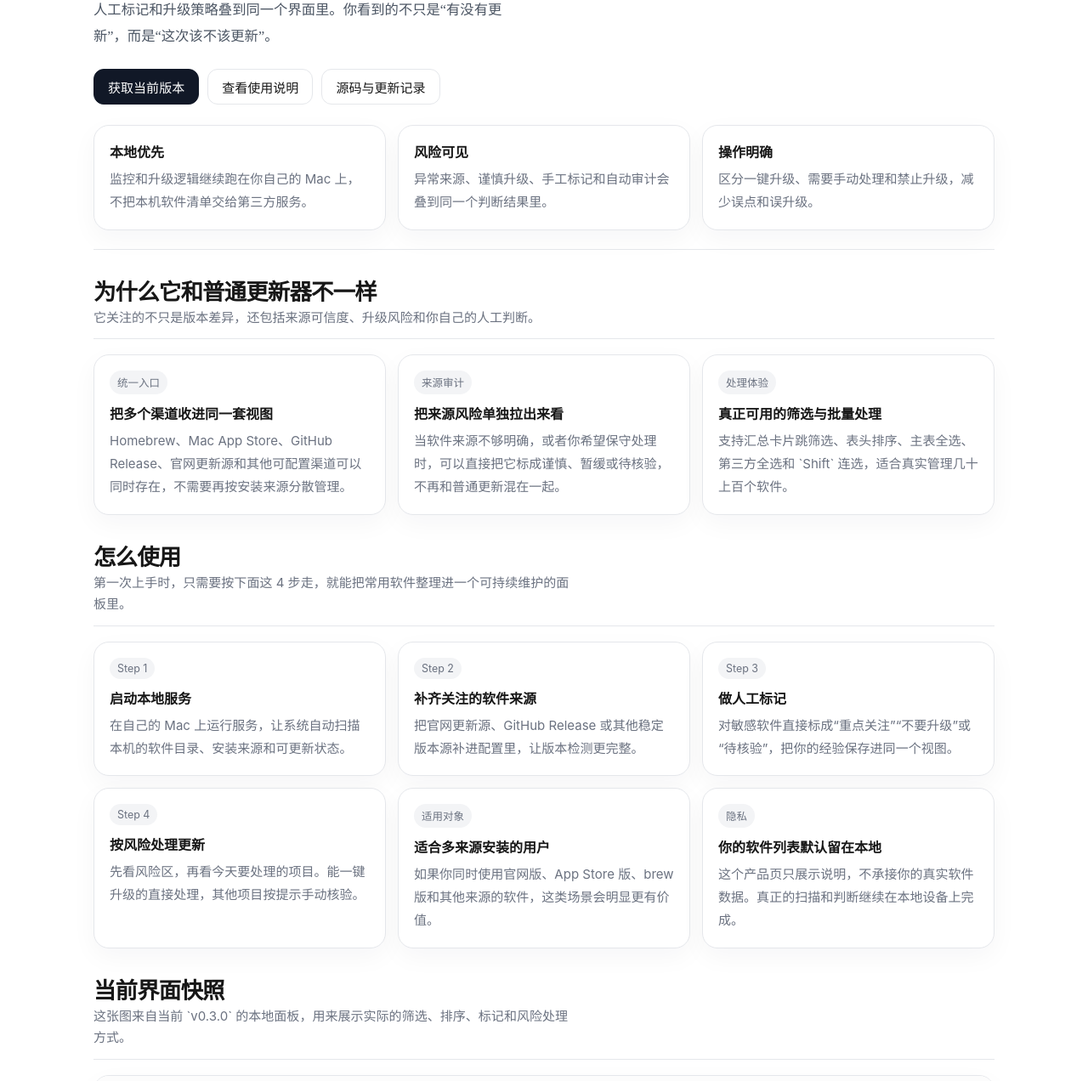
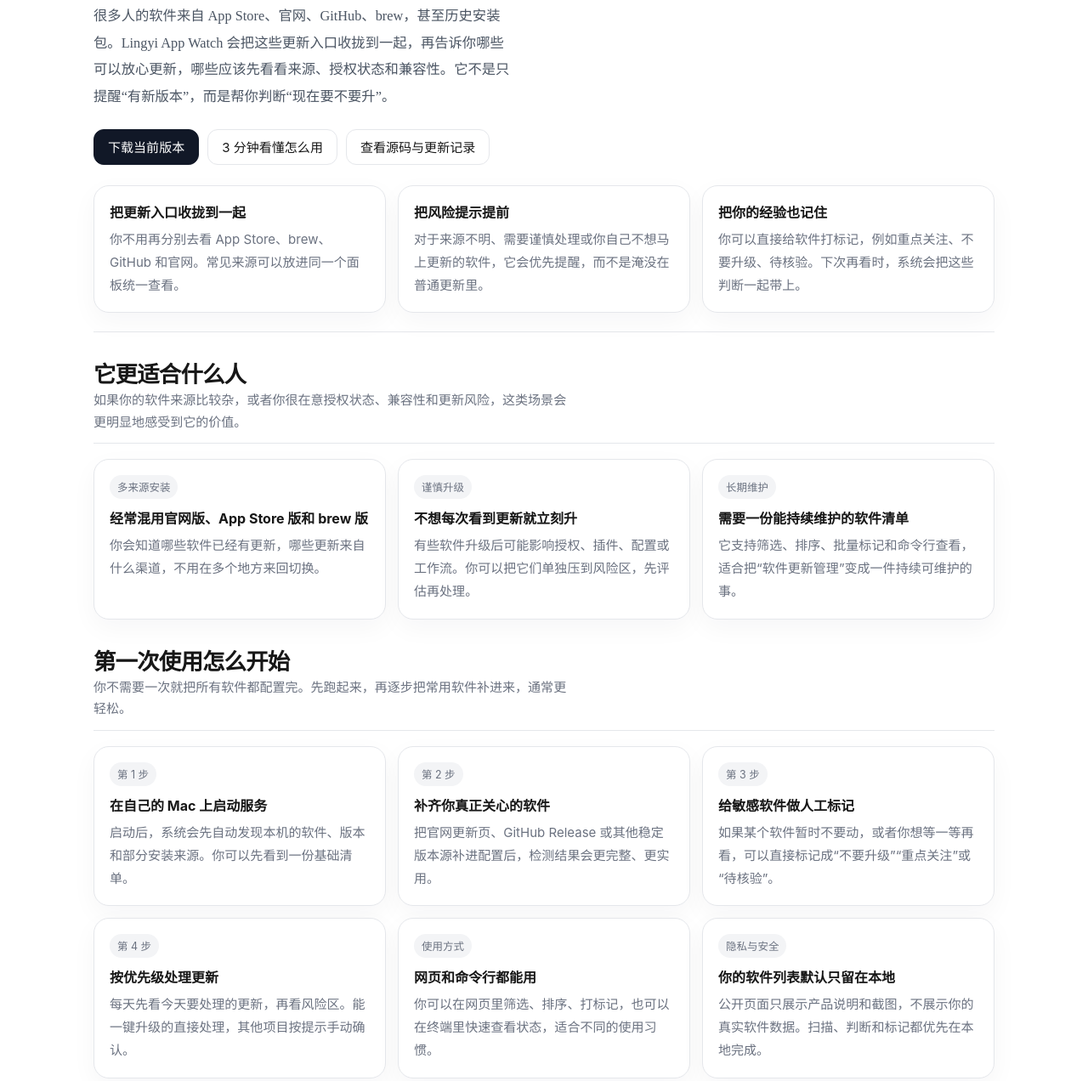
Before and after one commit to Jascenn/local-software-update-monitor, a website: page site/index.html in a window 1280 px wide. Shown: the part 507-1779 px from the top of the page at 85% size. Drawn offline with Linux system fonts and the light colour scheme; a small style sheet from the web is missing.

Commit message:
feat(site): rewrite homepage copy for end users

```diff
--- a/site/index.html
+++ b/site/index.html
@@ -3,7 +3,7 @@
 <head>
 	<meta charset="utf-8" />
 	<meta name="viewport" content="width=device-width, initial-scale=1" />
-	<meta name="description" content="Lingyi App Watch 是一个本地优先的 macOS 软件更新与第三方来源风险看板。" />
+	<meta name="description" content="Lingyi App Watch 帮你统一查看 Mac 软件更新、来源可信度和升级建议，让更新这件事更稳一点。" />
 	<title>Lingyi App Watch</title>
 	<link rel="stylesheet" href="https://cdn.jsdelivr.net/npm/lxgw-wenkai-webfont@1.1.0/style.css" />
 	<style>
@@ -373,39 +373,39 @@
 		<div class="nav-inner">
 			<a class="brand" href="/">LingYi</a>
 			<div class="nav-links">
-				<a href="#overview">Overview</a>
-				<a href="#guide">Guide</a>
-				<a href="#snapshot">Snapshot</a>
-				<a href="https://github.com/Jascenn/local-software-update-monitor/releases/tag/v0.3.0" target="_blank" rel="noreferrer">Release</a>
+				<a href="#overview">产品亮点</a>
+				<a href="#guide">使用方式</a>
+				<a href="#snapshot">界面预览</a>
+				<a href="https://github.com/Jascenn/local-software-update-monitor/releases/tag/v0.3.0" target="_blank" rel="noreferrer">下载</a>
 				<a href="https://github.com/Jascenn/local-software-update-monitor" target="_blank" rel="noreferrer">GitHub</a>
 			</div>
 		</div>
 	</nav>
 
 	<main>
-		<div class="notice">这是 `Lingyi App Watch` 的产品介绍与使用说明页。这里不会展示你的本地软件列表，也不会暴露你的个人设备数据。</div>
+		<div class="notice">这是 `Lingyi App Watch` 的介绍页和上手说明。这里展示的是公开示意内容，不会读取你的真实软件列表，也不会暴露你的个人设备数据。</div>
 
 		<section class="hero" id="overview">
-			<div class="kicker">Local-first · macOS · v0.3.0</div>
-			<h1>更新提醒，终于能和来源风险放在一张表里。</h1>
-			<p class="hero-copy">Lingyi App Watch 是一个本地优先的 macOS 软件更新与来源风险面板。它把不同安装渠道的版本信息统一整理出来，再把来源可信度、人工标记和升级策略叠到同一个界面里。你看到的不只是“有没有更新”，而是“这次该不该更新”。</p>
+			<div class="kicker">macOS 软件更新助手 · 本地运行 · v0.3.0</div>
+			<h1>帮你把 Mac 上的软件更新，整理成一张真正能做决定的清单。</h1>
+			<p class="hero-copy">很多人的软件来自 App Store、官网、GitHub、brew，甚至历史安装包。Lingyi App Watch 会把这些更新入口收拢到一起，再告诉你哪些可以放心更新，哪些应该先看看来源、授权状态和兼容性。它不是只提醒“有新版本”，而是帮你判断“现在要不要升”。</p>
 			<div class="actions">
-				<a class="button primary" href="https://github.com/Jascenn/local-software-update-monitor/releases/tag/v0.3.0" target="_blank" rel="noreferrer">获取当前版本</a>
-				<a class="button" href="#guide">查看使用说明</a>
-				<a class="button" href="https://github.com/Jascenn/local-software-update-monitor" target="_blank" rel="noreferrer">源码与更新记录</a>
+				<a class="button primary" href="https://github.com/Jascenn/local-software-update-monitor/releases/tag/v0.3.0" target="_blank" rel="noreferrer">下载当前版本</a>
+				<a class="button" href="#guide">3 分钟看懂怎么用</a>
+				<a class="button" href="https://github.com/Jascenn/local-software-update-monitor" target="_blank" rel="noreferrer">查看源码与更新记录</a>
 			</div>
 			<div class="meta-grid">
 				<div class="meta-card">
-					<strong>本地优先</strong>
-					<p>监控和升级逻辑继续跑在你自己的 Mac 上，不把本机软件清单交给第三方服务。</p>
+					<strong>把更新入口收拢到一起</strong>
+					<p>你不用再分别去看 App Store、brew、GitHub 和官网。常见来源可以放进同一个面板统一查看。</p>
 				</div>
 				<div class="meta-card">
-					<strong>风险可见</strong>
-					<p>异常来源、谨慎升级、手工标记和自动审计会叠到同一个判断结果里。</p>
+					<strong>把风险提示提前</strong>
+					<p>对于来源不明、需要谨慎处理或你自己不想马上更新的软件，它会优先提醒，而不是淹没在普通更新里。</p>
 				</div>
 				<div class="meta-card">
-					<strong>操作明确</strong>
-					<p>区分一键升级、需要手动处理和禁止升级，减少误点和误升级。</p>
+					<strong>把你的经验也记住</strong>
+					<p>你可以直接给软件打标记，例如重点关注、不要升级、待核验。下次再看时，系统会把这些判断一起带上。</p>
 				</div>
 			</div>
 		</section>
@@ -413,25 +413,25 @@
 		<section class="section">
 			<div class="section-head">
 				<div>
-					<h2>为什么它和普通更新器不一样</h2>
-					<p>它关注的不只是版本差异，还包括来源可信度、升级风险和你自己的人工判断。</p>
+					<h2>它更适合什么人</h2>
+					<p>如果你的软件来源比较杂，或者你很在意授权状态、兼容性和更新风险，这类场景会更明显地感受到它的价值。</p>
 				</div>
 			</div>
 			<div class="feature-grid">
 				<article class="feature-card">
-					<span class="tag">统一入口</span>
-					<strong>把多个渠道收进同一套视图</strong>
-					<p>Homebrew、Mac App Store、GitHub Release、官网更新源和其他可配置渠道可以同时存在，不需要再按安装来源分散管理。</p>
+					<span class="tag">多来源安装</span>
+					<strong>经常混用官网版、App Store 版和 brew 版</strong>
+					<p>你会知道哪些软件已经有更新，哪些更新来自什么渠道，不用在多个地方来回切换。</p>
 				</article>
 				<article class="feature-card">
-					<span class="tag">来源审计</span>
-					<strong>把来源风险单独拉出来看</strong>
-					<p>当软件来源不够明确，或者你希望保守处理时，可以直接把它标成谨慎、暂缓或待核验，不再和普通更新混在一起。</p>
+					<span class="tag">谨慎升级</span>
+					<strong>不想每次看到更新就立刻升</strong>
+					<p>有些软件升级后可能影响授权、插件、配置或工作流。你可以把它们单独压到风险区，先评估再处理。</p>
 				</article>
 				<article class="feature-card">
-					<span class="tag">处理体验</span>
-					<strong>真正可用的筛选与批量处理</strong>
-					<p>支持汇总卡片跳筛选、表头排序、主表全选、第三方全选和 `Shift` 连选，适合真实管理几十上百个软件。</p>
+					<span class="tag">长期维护</span>
+					<strong>需要一份能持续维护的软件清单</strong>
+					<p>它支持筛选、排序、批量标记和命令行查看，适合把“软件更新管理”变成一件持续可维护的事。</p>
 				</article>
 			</div>
 		</section>
@@ -439,40 +439,40 @@
 		<section class="section" id="guide">
 			<div class="section-head">
 				<div>
-					<h2>怎么使用</h2>
-					<p>第一次上手时，只需要按下面这 4 步走，就能把常用软件整理进一个可持续维护的面板里。</p>
+					<h2>第一次使用怎么开始</h2>
+					<p>你不需要一次就把所有软件都配置完。先跑起来，再逐步把常用软件补进来，通常更轻松。</p>
 				</div>
 			</div>
 			<div class="feature-grid">
 				<article class="feature-card">
-					<span class="tag">Step 1</span>
-					<strong>启动本地服务</strong>
-					<p>在自己的 Mac 上运行服务，让系统自动扫描本机的软件目录、安装来源和可更新状态。</p>
+					<span class="tag">第 1 步</span>
+					<strong>在自己的 Mac 上启动服务</strong>
+					<p>启动后，系统会先自动发现本机的软件、版本和部分安装来源。你可以先看到一份基础清单。</p>
 				</article>
 				<article class="feature-card">
-					<span class="tag">Step 2</span>
-					<strong>补齐关注的软件来源</strong>
-					<p>把官网更新源、GitHub Release 或其他稳定版本源补进配置里，让版本检测更完整。</p>
+					<span class="tag">第 2 步</span>
+					<strong>补齐你真正关心的软件</strong>
+					<p>把官网更新页、GitHub Release 或其他稳定版本源补进配置后，检测结果会更完整、更实用。</p>
 				</article>
 				<article class="feature-card">
-					<span class="tag">Step 3</span>
-					<strong>做人工标记</strong>
-					<p>对敏感软件直接标成“重点关注”“不要升级”或“待核验”，把你的经验保存进同一个视图。</p>
+					<span class="tag">第 3 步</span>
+					<strong>给敏感软件做人工标记</strong>
+					<p>如果某个软件暂时不要动，或者你想等一等再看，可以直接标记成“不要升级”“重点关注”或“待核验”。</p>
 				</article>
 				<article class="feature-card">
-					<span class="tag">Step 4</span>
-					<strong>按风险处理更新</strong>
-					<p>先看风险区，再看今天要处理的项目。能一键升级的直接处理，其他项目按提示手动核验。</p>
+					<span class="tag">第 4 步</span>
+					<strong>按优先级处理更新</strong>
+					<p>每天先看今天要处理的更新，再看风险区。能一键升级的直接处理，其他项目按提示手动确认。</p>
 				</article>
 				<article class="feature-card">
-					<span class="tag">适用对象</span>
-					<strong>适合多来源安装的用户</strong>
-					<p>如果你同时使用官网版、App Store 版、brew 版和其他来源的软件，这类场景会明显更有价值。</p>
+					<span class="tag">使用方式</span>
+					<strong>网页和命令行都能用</strong>
+					<p>你可以在网页里筛选、排序、打标记，也可以在终端里快速查看状态，适合不同的使用习惯。</p>
 				</article>
 				<article class="feature-card">
-					<span class="tag">隐私</span>
-					<strong>你的软件列表默认留在本地</strong>
-					<p>这个产品页只展示说明，不承接你的真实软件数据。真正的扫描和判断继续在本地设备上完成。</p>
+					<span class="tag">隐私与安全</span>
+					<strong>你的软件列表默认只留在本地</strong>
+					<p>公开页面只展示产品说明和截图，不展示你的真实软件数据。扫描、判断和标记都优先在本地完成。</p>
 				</article>
 			</div>
 		</section>
@@ -480,14 +480,14 @@
 		<section class="section" id="snapshot">
 			<div class="section-head">
 				<div>
-					<h2>当前界面快照</h2>
-					<p>这张图来自当前 `v0.3.0` 的本地面板，用来展示实际的筛选、排序、标记和风险处理方式。</p>
+					<h2>界面会长什么样</h2>
+					<p>下面这张图展示的是当前版本的真实面板。你可以在一个页面里完成筛选、排序、打标记和处理更新。</p>
 				</div>
 			</div>
 			<div class="capture-card">
 				<div class="capture-head">
 					<strong>Lingyi App Watch Dashboard</strong>
-					<p>主表、批量标记、第三方审计和风险优先排序已经都在这一版里打通。</p>
+					<p>你会看到今天要处理的更新、谨慎项目、第三方来源提示，以及批量标记和排序能力。</p>
 				</div>
 				<img src="./assets/dashboard-v0.3.0.png" alt="Lingyi App Watch dashboard screenshot" />
 			</div>
@@ -496,18 +496,18 @@
 		<section class="section">
 			<div class="section-head">
 				<div>
-					<h2>获取方式</h2>
-					<p>当前版本以 GitHub Release 的形式提供，你可以先看说明，再决定是否拉源码或直接下载。</p>
+					<h2>下载与更新</h2>
+					<p>当前版本通过 GitHub Release 提供。后续版本也会继续按版本记录更新，方便你查看变化后再决定是否升级。</p>
 				</div>
 			</div>
 			<div class="link-grid">
 				<div class="link-card">
-					<strong>当前版本</strong>
-					<p>`v0.3.0` 已包含多来源版本监控、风险优先排序、人工标记、批量处理和网页操作入口。适合先从自用环境开始跑起来。</p>
+					<strong>当前版本可以做什么</strong>
+					<p>`v0.3.0` 已包含多来源版本监控、风险优先排序、人工标记、批量处理，以及网页内的一键升级或手动处理提示。</p>
 				</div>
 				<div class="link-card">
-					<strong>更新方式</strong>
-					<p>后续版本会继续通过 GitHub 迭代发布。这个站点本身也会随着版本一起更新，保持说明和实际能力同步。</p>
+					<strong>后续会怎么更新</strong>
+					<p>后续版本会继续通过 GitHub 迭代发布，这个说明页也会一起更新，保持产品介绍、截图和实际能力同步。</p>
 				</div>
 			</div>
 		</section>
```
